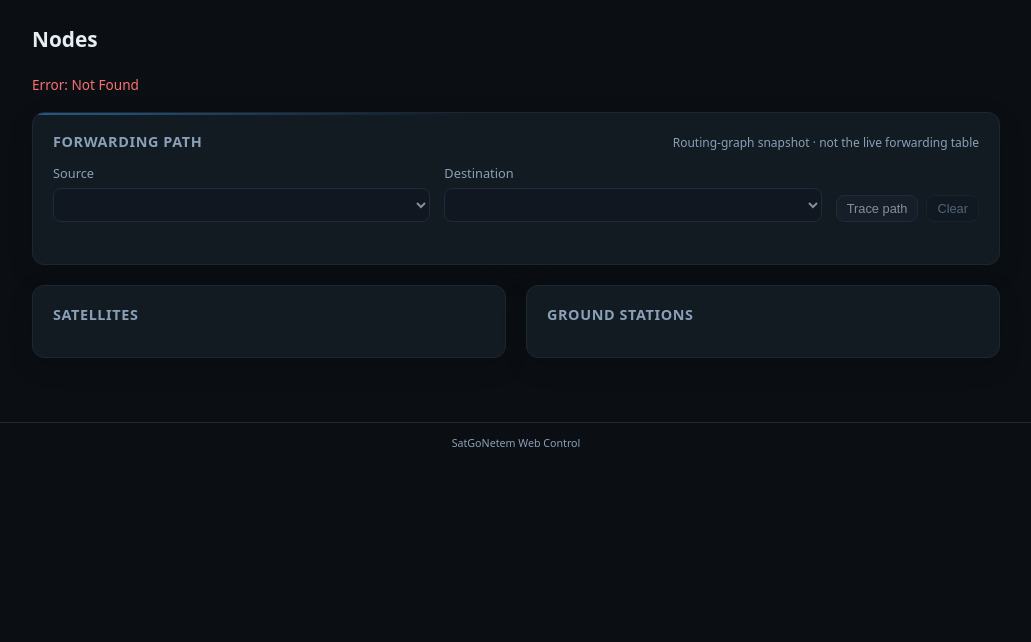
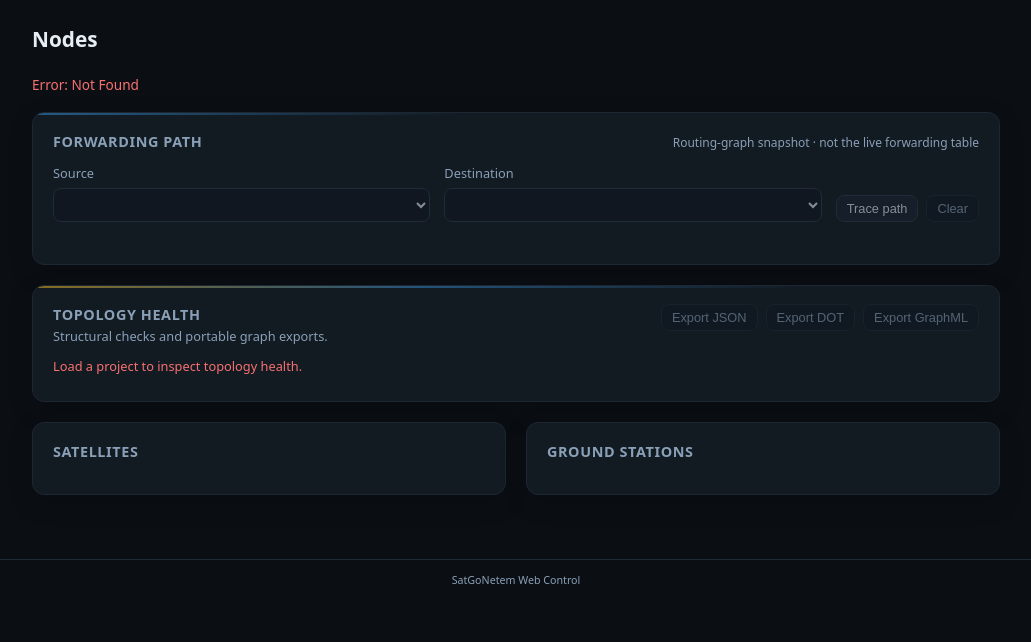
Before and after one commit to SatComProjects/Satgonetem-Gui, a FastAPI app: page /nodes in a window 1280 px wide. Shown: the part 45-687 px from the top of the page, without its empty margins (124-1155 px from the left). Run offline with FastAPI, Linux system fonts and the light colour scheme; lists and menus that the app fills with data are empty.

Commit message:
feat(ui): add the topology health card
Show severity-grouped findings on the Nodes page and download the graph as JSON, DOT, or GraphML.

```diff
--- /dev/null
+++ b/satgonetem_gui/static/topology_health.css
@@ -0,0 +1,227 @@
+/* Topology health and portable exports ----------------------------------- */
+
+.topo-card {
+  margin-bottom: 20px;
+  background-image: linear-gradient(
+    90deg,
+    rgba(251, 191, 36, 0.5),
+    rgba(61, 169, 252, 0.4) 40%,
+    rgba(61, 169, 252, 0) 80%
+  );
+  background-repeat: no-repeat;
+  background-position: top left;
+  background-size: 100% 2px;
+}
+
+.topo-card-head {
+  display: grid;
+  grid-template-columns: minmax(0, 1fr) auto;
+  align-items: start;
+  gap: 10px 20px;
+  margin-bottom: 12px;
+}
+
+.topo-card-head .card-title {
+  margin: 0;
+}
+
+.topo-card-hint {
+  margin: 3px 0 0;
+  font-size: 0.8rem;
+  line-height: 1.35;
+}
+
+.topo-export-actions {
+  display: flex;
+  flex-wrap: wrap;
+  justify-content: flex-end;
+  gap: 8px;
+}
+
+.topo-export-actions .button {
+  flex: 0 0 auto;
+  background: #101823;
+  border-color: var(--border-subtle);
+  color: var(--muted);
+  white-space: nowrap;
+}
+
+.topo-export-actions .button:hover {
+  background: #162130;
+  color: var(--text);
+}
+
+.topo-export-actions .button:disabled {
+  opacity: 0.55;
+  cursor: not-allowed;
+}
+
+.topo-export-actions .button:disabled:hover {
+  background: #101823;
+  color: var(--muted);
+}
+
+.topo-card button:focus-visible {
+  outline: 2px solid var(--accent);
+  outline-offset: 2px;
+}
+
+.topo-msg {
+  min-height: 1.2em;
+  margin: 0 0 8px;
+  font-size: 0.8rem;
+  line-height: 1.35;
+  overflow-wrap: anywhere;
+}
+
+.topo-msg.error {
+  color: var(--bad);
+}
+
+.topo-summary {
+  margin: 0 0 4px;
+  color: var(--text);
+  font-size: 0.9rem;
+  font-weight: 600;
+  font-variant-numeric: tabular-nums;
+  letter-spacing: 0.01em;
+  line-height: 1.4;
+  overflow-wrap: anywhere;
+}
+
+.topo-summary:empty {
+  display: none;
+}
+
+.topo-checks {
+  display: flex;
+  flex-direction: column;
+  margin: 4px 0 0;
+  padding: 0;
+  list-style: none;
+}
+
+.topo-checks:empty {
+  margin-top: 0;
+}
+
+.topo-checks[hidden] {
+  display: none;
+}
+
+.topo-check {
+  display: grid;
+  grid-template-columns: auto minmax(0, 1fr) auto;
+  grid-template-areas: "badge body count";
+  align-items: start;
+  gap: 4px 12px;
+  padding: 10px 0;
+  border-top: 1px solid var(--border-subtle);
+}
+
+.topo-check:last-child {
+  border-bottom: 1px solid var(--border-subtle);
+}
+
+.topo-check-badge {
+  grid-area: badge;
+  display: inline-flex;
+  align-items: center;
+  justify-content: center;
+  min-width: 4.75rem;
+  padding: 2px 8px;
+  border: 1px solid var(--border-subtle);
+  border-radius: 999px;
+  background: rgba(125, 142, 163, 0.1);
+  color: var(--unknown);
+  font-size: 0.68rem;
+  font-weight: 600;
+  letter-spacing: 0.05em;
+  line-height: 1.4;
+  text-transform: uppercase;
+  white-space: nowrap;
+}
+
+.topo-check[data-severity="warning"] .topo-check-badge {
+  background: rgba(251, 191, 36, 0.12);
+  border-color: var(--warning-border);
+  color: var(--warning);
+}
+
+.topo-check[data-severity="info"] .topo-check-badge {
+  background: rgba(61, 169, 252, 0.12);
+  border-color: rgba(61, 169, 252, 0.35);
+  color: var(--accent);
+}
+
+.topo-check-body {
+  grid-area: body;
+  min-width: 0;
+}
+
+.topo-check-body strong {
+  display: block;
+  color: var(--text);
+  font-size: 0.85rem;
+  font-weight: 600;
+  line-height: 1.4;
+  overflow-wrap: anywhere;
+}
+
+.topo-check-items {
+  margin: 3px 0 0;
+  color: var(--muted);
+  font-family: ui-monospace, SFMono-Regular, "SF Mono", Menlo, Consolas,
+    "Liberation Mono", monospace;
+  font-size: 0.74rem;
+  line-height: 1.45;
+  overflow-wrap: anywhere;
+}
+
+.topo-check-count {
+  grid-area: count;
+  align-self: center;
+  color: var(--muted);
+  font-family: ui-monospace, SFMono-Regular, "SF Mono", Menlo, Consolas,
+    "Liberation Mono", monospace;
+  font-size: 0.72rem;
+  font-variant-numeric: tabular-nums;
+  white-space: nowrap;
+}
+
+#topology-health-empty {
+  margin: 10px 0 0;
+  font-size: 0.8rem;
+}
+
+#topology-health-empty[hidden] {
+  display: none;
+}
+
+@media (max-width: 640px) {
+  .topo-card-head {
+    grid-template-columns: minmax(0, 1fr);
+  }
+
+  .topo-export-actions {
+    justify-content: flex-start;
+  }
+
+  .topo-export-actions .button {
+    flex: 1 1 auto;
+  }
+}
+
+@media (max-width: 460px) {
+  .topo-check {
+    grid-template-columns: minmax(0, 1fr) auto;
+    grid-template-areas:
+      "badge count"
+      "body body";
+    gap: 6px 12px;
+  }
+
+  .topo-check-count {
+    justify-self: end;
+  }
+}
--- /dev/null
+++ b/satgonetem_gui/static/topology_health.js
@@ -0,0 +1,125 @@
+/** Topology health card controller for the Nodes page. */
+import { api } from "./api.js?v=4";
+import { escapeHtml } from "./escape.js";
+import {
+  formatItemCount,
+  healthSummary,
+  nonEmptyChecks,
+  severityLabel,
+} from "./topology_health_model.js?v=1";
+
+let busy = false;
+let projectLoaded = false;
+
+function byId(id) {
+  return document.getElementById(id);
+}
+
+function setMessage(text, isError = false) {
+  const element = byId("topology-health-msg");
+  if (!element) return;
+  element.textContent = text;
+  element.style.color = isError ? "var(--bad)" : "var(--muted)";
+}
+
+function exportButtons() {
+  return [...document.querySelectorAll("[data-topology-export]")];
+}
+
+function setExportsEnabled(enabled) {
+  for (const button of exportButtons()) button.disabled = !enabled;
+}
+
+function checkRow(check) {
+  const items = Array.isArray(check.items) ? check.items : [];
+  const severity = check.severity === "warning" ? "warning" : "info";
+  const preview = items.length
+    ? `<p class="muted topo-check-items">${items.map((item) => escapeHtml(item)).join(", ")}</p>`
+    : "";
+  return `
+    <li class="topo-check" data-severity="${severity}">
+      <span class="topo-check-badge">${escapeHtml(severityLabel(severity))}</span>
+      <div class="topo-check-body">
+        <strong>${escapeHtml(check.message || check.id)}</strong>
+        ${preview}
+      </div>
+      <span class="topo-check-count">${escapeHtml(formatItemCount(check.count))}</span>
+    </li>`;
+}
+
+function renderHealth(health) {
+  const summary = byId("topology-health-summary");
+  if (summary) summary.textContent = healthSummary(health);
+  const list = byId("topology-health-checks");
+  const rows = nonEmptyChecks(health.checks);
+  if (list) list.innerHTML = rows.map(checkRow).join("");
+  const empty = byId("topology-health-empty");
+  if (empty) empty.hidden = rows.length > 0;
+  setMessage(
+    health.healthy
+      ? "No warning-level structural findings."
+      : "Warning-level findings need attention.",
+    !health.healthy,
+  );
+}
+
+async function loadHealth() {
+  try {
+    const health = await api.get("/api/topology/health");
+    projectLoaded = true;
+    setExportsEnabled(true);
+    renderHealth(health);
+  } catch (error) {
+    projectLoaded = false;
+    setExportsEnabled(false);
+    const message = error.message || "Could not inspect topology health.";
+    setMessage(
+      error.status === 404
+        ? "Load a project to inspect topology health."
+        : message,
+      true,
+    );
+  }
+}
+
+async function exportTopology(format, button) {
+  if (busy || !projectLoaded) return;
+  busy = true;
+  setExportsEnabled(false);
+  if (button) button.disabled = true;
+  setMessage(`Preparing ${format.toUpperCase()} export...`);
+  try {
+    const data = await api.get(
+      `/api/topology/export?format=${encodeURIComponent(format)}`,
+      { timeout: 60000 },
+    );
+    const blob = new Blob([data.content], {
+      type: data.content_type || "text/plain",
+    });
+    const url = URL.createObjectURL(blob);
+    const anchor = document.createElement("a");
+    anchor.href = url;
+    anchor.download = data.filename || `topology.${format}`;
+    document.body.appendChild(anchor);
+    anchor.click();
+    anchor.remove();
+    setTimeout(() => URL.revokeObjectURL(url), 0);
+    setMessage(`Downloaded ${data.filename || format}.`);
+  } catch (error) {
+    setMessage(
+      error.message || "Could not export the topology.",
+      true,
+    );
+  } finally {
+    busy = false;
+    setExportsEnabled(projectLoaded);
+  }
+}
+
+for (const button of exportButtons()) {
+  button.addEventListener("click", () => {
+    exportTopology(button.dataset.topologyExport, button);
+  });
+}
+
+loadHealth();
--- /dev/null
+++ b/satgonetem_gui/static/topology_health_model.js
@@ -0,0 +1,57 @@
+/** Pure helpers for the topology health card. */
+
+function count(nodes) {
+  const value = Number(nodes);
+  return Number.isFinite(value) ? value : null;
+}
+
+export function healthSummary(health) {
+  if (!health || typeof health !== "object") return "\u2014";
+  const nodes = count(health.nodes);
+  const links = count(health.links);
+  const parts = [];
+  if (nodes !== null) {
+    parts.push(`${nodes} node${nodes === 1 ? "" : "s"}`);
+  }
+  if (links !== null) {
+    parts.push(`${links} link${links === 1 ? "" : "s"}`);
+  }
+  const checks = Array.isArray(health.checks) ? health.checks : [];
+  const warnings = checks.filter(
+    (check) => check?.severity === "warning" && Number(check?.count) > 0,
+  ).length;
+  if (warnings > 0) {
+    parts.push(`${warnings} warning${warnings === 1 ? "" : "s"}`);
+  } else if (health.healthy) {
+    parts.push("healthy");
+  } else {
+    parts.push("no warnings");
+  }
+  return parts.length ? parts.join(" \u00b7 ") : "\u2014";
+}
+
+export function severityLabel(severity) {
+  if (severity === "warning") return "Warning";
+  if (severity === "info") return "Info";
+  return "Notice";
+}
+
+export function formatItemCount(value) {
+  if (value === null || value === undefined || value === "") return "\u2014";
+  const number = Number(value);
+  if (!Number.isFinite(number)) return "\u2014";
+  return `${number} item${number === 1 ? "" : "s"}`;
+}
+
+/** Non-empty findings with warnings before informational checks. */
+export function nonEmptyChecks(checks) {
+  if (!Array.isArray(checks)) return [];
+  return checks
+    .filter((check) => Number(check?.count) > 0)
+    .sort((left, right) => {
+      const leftRank = left?.severity === "warning" ? 0 : 1;
+      const rightRank = right?.severity === "warning" ? 0 : 1;
+      if (leftRank !== rightRank) return leftRank - rightRank;
+      return String(left?.id || "").localeCompare(String(right?.id || ""));
+    });
+}
--- a/satgonetem_gui/templates/nodes.html
+++ b/satgonetem_gui/templates/nodes.html
@@ -2,6 +2,7 @@
 
 {% block head %}
   <link rel="stylesheet" href="/static/nodes.css">
+  <link rel="stylesheet" href="/static/topology_health.css">
 {% endblock %}
 
 {% block content %}
@@ -45,6 +46,24 @@
   </div>
 </section>
 
+<section class="card topo-card" id="topology-card" aria-labelledby="topology-card-title">
+  <div class="topo-card-head">
+    <div>
+      <h3 class="card-title" id="topology-card-title">Topology Health</h3>
+      <p class="muted topo-card-hint">Structural checks and portable graph exports.</p>
+    </div>
+    <div class="topo-export-actions" role="group" aria-label="Topology exports">
+      <button type="button" class="button small secondary" id="topology-export-json" data-topology-export="json" disabled>Export JSON</button>
+      <button type="button" class="button small secondary" id="topology-export-dot" data-topology-export="dot" disabled>Export DOT</button>
+      <button type="button" class="button small secondary" id="topology-export-graphml" data-topology-export="graphml" disabled>Export GraphML</button>
+    </div>
+  </div>
+  <p class="muted topo-msg" id="topology-health-msg" aria-live="polite"></p>
+  <p class="topo-summary" id="topology-health-summary"></p>
+  <ul class="topo-checks" id="topology-health-checks"></ul>
+  <p class="muted" id="topology-health-empty" hidden>No structural findings.</p>
+</section>
+
 <div class="nodes-grid">
 
   <section class="card" id="card-satellites">
@@ -64,4 +83,5 @@
 </div>
 
 <script type="module" src="/static/nodes.js?v=13"></script>
+<script type="module" src="/static/topology_health.js?v=1"></script>
 {% endblock %}
```
Also changed, not shown: e2e/topology_health.spec.js (added, +95 -0 lines), js-tests/topology_health_model.test.js (added, +64 -0 lines), tests/test_static_assets.py (+7 -0 lines).
